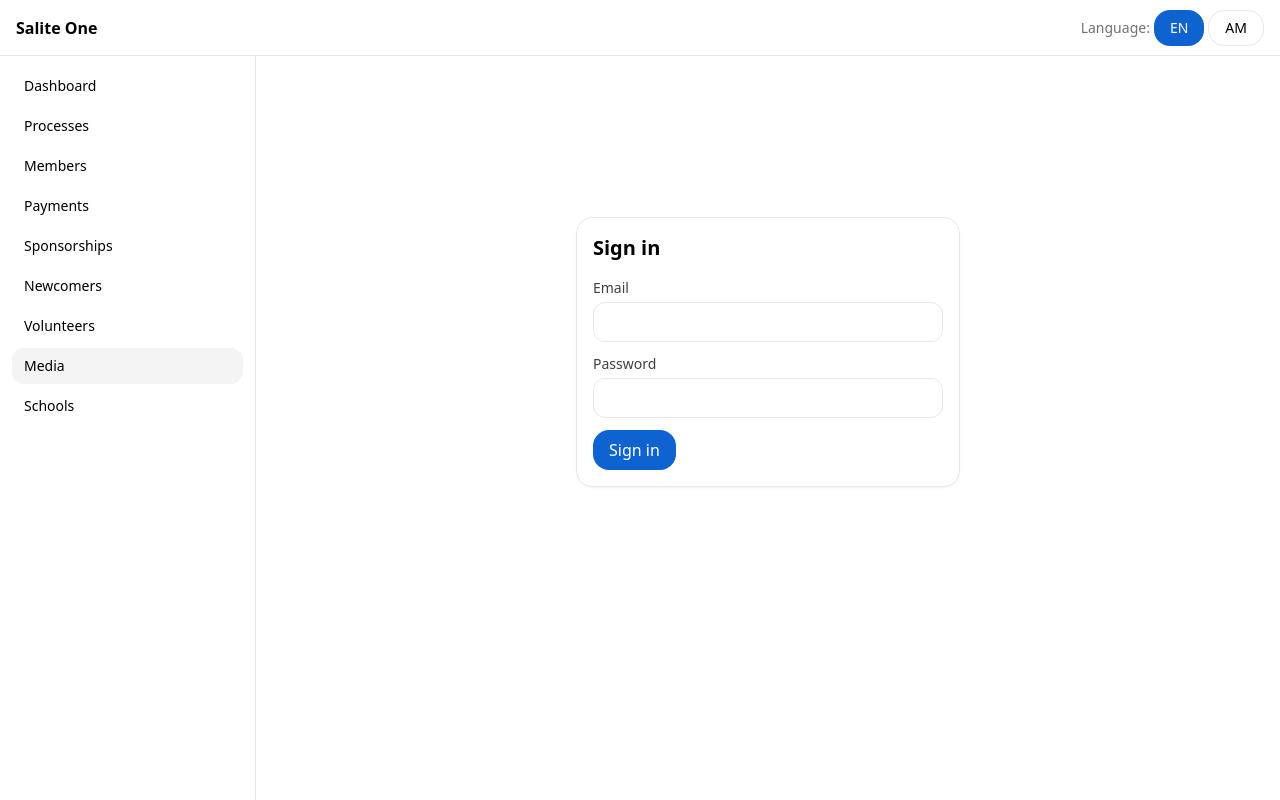
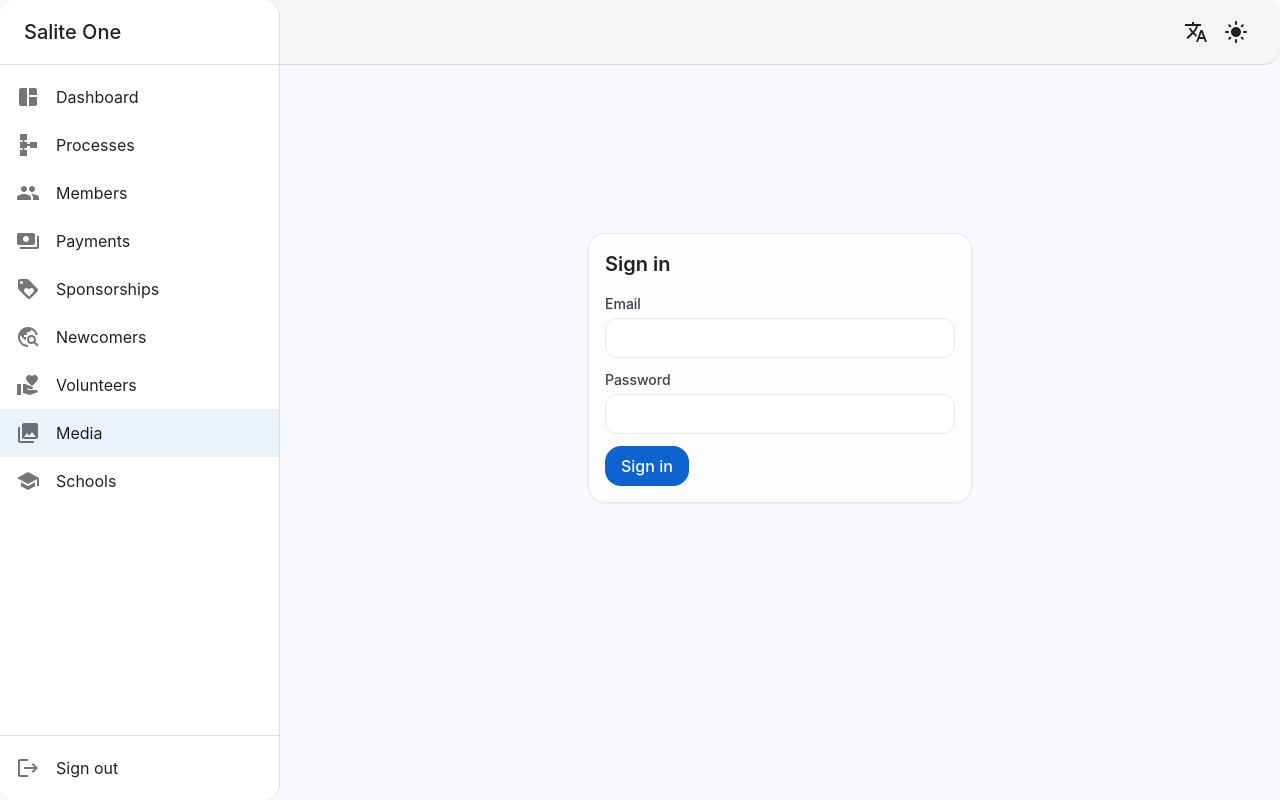
Before and after one commit to javannnn/saliteone_ui, a React (Vite) app: page /media in a window 1280 px wide. Built offline with nearby package versions, Linux system fonts and the light colour scheme; no server answers.

Commit message:
feat(ui): Material 3 layout + theme; MUI setup, mini-rail drawer, theme toggle, role chip; wrap routes in AppLayout

```diff
--- a/package.json
+++ b/package.json
@@ -10,6 +10,10 @@
     "lint": "eslint ."
   },
   "dependencies": {
+    "@emotion/react": "^11.11.4",
+    "@emotion/styled": "^11.11.5",
+    "@mui/icons-material": "^6.1.7",
+    "@mui/material": "^6.1.7",
     "@tanstack/react-query": "^5.0.0",
     "axios": "^1.6.0",
     "class-variance-authority": "^0.7.0",
--- /dev/null
+++ b/src/components/layout/AppLayout.tsx
@@ -0,0 +1,128 @@
+import { PropsWithChildren, useMemo } from "react";
+import { Link, useLocation } from "react-router-dom";
+import {
+  AppBar, Toolbar, Typography, Drawer, Divider, List, ListItemButton, ListItemIcon, ListItemText,
+  IconButton, Box, Chip, useMediaQuery
+} from "@mui/material";
+import MenuIcon from "@mui/icons-material/Menu";
+import DashboardIcon from "@mui/icons-material/SpaceDashboard";
+import SchemaIcon from "@mui/icons-material/Schema";
+import PeopleIcon from "@mui/icons-material/People";
+import PaymentsIcon from "@mui/icons-material/Payments";
+import LoyaltyIcon from "@mui/icons-material/Loyalty";
+import TravelExploreIcon from "@mui/icons-material/TravelExplore";
+import VolunteerActivismIcon from "@mui/icons-material/VolunteerActivism";
+import PhotoLibraryIcon from "@mui/icons-material/PhotoLibrary";
+import SchoolIcon from "@mui/icons-material/School";
+import LogoutIcon from "@mui/icons-material/Logout";
+import TranslateIcon from "@mui/icons-material/Translate";
+import { ThemeToggleButton } from "@/theme";
+import { useAuth } from "@/stores/auth";
+import { useUI } from "@/stores/ui";
+import { logout } from "@/lib/api";
+
+const DRAWER_W = 280;
+const RAIL_W = 72;
+
+const NAV = [
+  { to: "/", label: "Dashboard", icon: <DashboardIcon /> },
+  { to: "/processes", label: "Processes", icon: <SchemaIcon /> },
+  { to: "/members", label: "Members", icon: <PeopleIcon /> },
+  { to: "/payments", label: "Payments", icon: <PaymentsIcon /> },
+  { to: "/sponsorships", label: "Sponsorships", icon: <LoyaltyIcon /> },
+  { to: "/newcomers", label: "Newcomers", icon: <TravelExploreIcon /> },
+  { to: "/volunteers", label: "Volunteers", icon: <VolunteerActivismIcon /> },
+  { to: "/media", label: "Media", icon: <PhotoLibraryIcon /> },
+  { to: "/schools", label: "Schools", icon: <SchoolIcon /> },
+];
+
+export default function AppLayout({ children }: PropsWithChildren) {
+  const { navOpen, setNavOpen, locale, setLocale } = useUI();
+  const { user, roles, clear } = useAuth();
+  const isMdUp = useMediaQuery("(min-width:900px)");
+  const { pathname } = useLocation();
+  const isActive = (to: string) => (to === "/" ? pathname === "/" : pathname.startsWith(to));
+
+  const width = useMemo(() => (isMdUp ? (navOpen ? DRAWER_W : RAIL_W) : 0), [isMdUp, navOpen]);
+
+  async function doLogout() { try { await logout(); } catch {} clear(); window.location.href = "/"; }
+
+  const DrawerContent = (
+    <Box sx={{ height: "100%", display: "flex", flexDirection: "column" }}>
+      <Toolbar sx={{ px: 2 }}>
+        <Typography variant="h6" noWrap>{navOpen ? "Salite One" : "S1"}</Typography>
+      </Toolbar>
+      <Divider />
+      <List sx={{ flex: 1 }}>
+        {NAV.map((item) => (
+          <ListItemButton
+            key={item.to}
+            component={Link}
+            to={item.to}
+            selected={isActive(item.to)}
+            sx={{ px: navOpen ? 2 : 1.2, justifyContent: navOpen ? "initial" : "center" }}
+          >
+            <ListItemIcon sx={{ minWidth: 0, mr: navOpen ? 2 : "auto" }}>{item.icon}</ListItemIcon>
+            {navOpen && <ListItemText primary={item.label} />}
+          </ListItemButton>
+        ))}
+      </List>
+      <Divider />
+      <List>
+        <ListItemButton onClick={doLogout} sx={{ px: navOpen ? 2 : 1.2, justifyContent: navOpen ? "initial" : "center" }}>
+          <ListItemIcon sx={{ minWidth: 0, mr: navOpen ? 2 : "auto" }}><LogoutIcon /></ListItemIcon>
+          {navOpen && <ListItemText primary="Sign out" />}
+        </ListItemButton>
+      </List>
+    </Box>
+  );
+
+  return (
+    <Box sx={{ display: "flex" }}>
+      {/* App Bar */}
+      <AppBar position="fixed" elevation={0} color="default"
+              sx={{ borderBottom: (t) => `1px solid ${t.palette.divider}`, ml: isMdUp ? `${width}px` : 0 }}>
+        <Toolbar>
+          {isMdUp && (
+            <IconButton edge="start" color="inherit" onClick={() => setNavOpen(!navOpen)} sx={{ mr: 1 }}>
+              <MenuIcon />
+            </IconButton>
+          )}
+          <Typography variant="h6" sx={{ flexGrow: 1 }} noWrap>Dashboard</Typography>
+
+          <IconButton color="inherit" onClick={() => setLocale(locale === "en" ? "am" : "en")} title="Language">
+            <TranslateIcon />
+          </IconButton>
+          {roles?.[0] && <Chip size="small" label={roles[0]} sx={{ mx: 1 }} />}
+          <ThemeToggleButton />
+        </Toolbar>
+      </AppBar>
+
+      {/* Drawer */}
+      {isMdUp ? (
+        <Drawer
+          variant="permanent"
+          PaperProps={{ sx: { width, overflowX: "hidden", transition: "width .2s ease" } }}
+          open
+        >
+          {DrawerContent}
+        </Drawer>
+      ) : (
+        <Drawer
+          variant="temporary"
+          open={navOpen}
+          onClose={() => setNavOpen(false)}
+          ModalProps={{ keepMounted: true }}
+          PaperProps={{ sx: { width: DRAWER_W } }}
+        >
+          {DrawerContent}
+        </Drawer>
+      )}
+
+      {/* Page content */}
+      <Box component="main" sx={{ flexGrow: 1, p: { xs: 2, md: 3 }, mt: "64px", ml: isMdUp ? `${width}px` : 0 }}>
+        {children}
+      </Box>
+    </Box>
+  );
+}
--- a/src/components/layout/Sidebar.tsx
+++ b/src/components/layout/Sidebar.tsx
@@ -5,22 +5,4 @@ import { useUI } from "@/stores/ui";
 const link = "block rounded-xl px-3 py-2 text-sm hover:bg-zinc-100 dark:hover:bg-zinc-800";
 const active = "bg-zinc-100 dark:bg-zinc-800";
 
-export default function Sidebar() {
-  const { perms, locale } = useUI();
-  const can = (key: string, el: JSX.Element) => (perms[key] ?? true) ? el : null;
-  return (
-    <aside className="hidden w-64 shrink-0 border-r p-3 md:block">
-      <nav className="space-y-1">
-        <NavLink to="/" end className={({isActive}) => `${link} ${isActive?active:""}`}>{t("dashboard", locale)}</NavLink>
-        <NavLink to="/processes" className={({isActive}) => `${link} ${isActive?active:""}`}>{t("processes", locale)}</NavLink>
-        {can("Member", <NavLink to="/members" className={({isActive}) => `${link} ${isActive?active:""}`}>{t("members", locale)}</NavLink>)}
-        {can("Payment", <NavLink to="/payments" className={({isActive}) => `${link} ${isActive?active:""}`}>{t("payments", locale)}</NavLink>)}
-        {can("Sponsorship", <NavLink to="/sponsorships" className={({isActive}) => `${link} ${isActive?active:""}`}>{t("sponsorships", locale)}</NavLink>)}
-        {can("Newcomer", <NavLink to="/newcomers" className={({isActive}) => `${link} ${isActive?active:""}`}>{t("newcomers", locale)}</NavLink>)}
-        {can("Volunteer", <NavLink to="/volunteers" className={({isActive}) => `${link} ${isActive?active:""}`}>{t("volunteers", locale)}</NavLink>)}
-        {can("Media Request", <NavLink to="/media" className={({isActive}) => `${link} ${isActive?active:""}`}>{t("media", locale)}</NavLink>)}
-        {can("School Enrollment", <NavLink to="/schools" className={({isActive}) => `${link} ${isActive?active:""}`}>{t("schools", locale)}</NavLink>)}
-      </nav>
-    </aside>
-  );
-}
+export default function Sidebar() { return null; }
--- a/src/stores/ui.ts
+++ b/src/stores/ui.ts
@@ -8,14 +8,23 @@ type S = {
   setPerms: (p: Perms) => void;
   locale: Locale;
   setLocale: (l: Locale) => void;
+  theme: "light" | "dark" | "system";
+  setTheme: (t: "light" | "dark" | "system") => void;
+  navOpen: boolean;
+  setNavOpen: (v: boolean) => void;
 };
+
+function load<T>(k: string, d: T): T {
+  try { const v = localStorage.getItem(k); return v ? JSON.parse(v) as T : d; } catch { return d; }
+}
 
 export const useUI = create<S>((set) => ({
   perms: {},
   setPerms: (p) => set({ perms: p }),
-  locale: (localStorage.getItem("locale") as Locale) || "en",
-  setLocale: (l) => {
-    localStorage.setItem("locale", l);
-    set({ locale: l });
-  }
+  locale: load<Locale>("locale", "en"),
+  setLocale: (l) => { try { localStorage.setItem("locale", JSON.stringify(l)); } catch {} set({ locale: l }); },
+  theme: load<"light"|"dark"|"system">("theme", "system"),
+  setTheme: (t) => { try { localStorage.setItem("theme", JSON.stringify(t)); } catch {} set({ theme: t }); },
+  navOpen: load<boolean>("navOpen", true),
+  setNavOpen: (v) => { try { localStorage.setItem("navOpen", JSON.stringify(v)); } catch {} set({ navOpen: v }); }
 }));
--- /dev/null
+++ b/src/theme.tsx
@@ -0,0 +1,56 @@
+import { PropsWithChildren, useMemo } from "react";
+import { CssBaseline, IconButton, PaletteMode, ThemeProvider, createTheme } from "@mui/material";
+import { useMediaQuery } from "@mui/material";
+import { useUI } from "@/stores/ui";
+import LightModeIcon from "@mui/icons-material/LightMode";
+import DarkModeIcon from "@mui/icons-material/DarkMode";
+
+function makeTheme(mode: PaletteMode) {
+  return createTheme({
+    palette: {
+      mode,
+      primary: { main: "#0B57D0" },
+      secondary: { main: "#6750A4" },
+      ...(mode === "dark"
+        ? { background: { default: "#0B0F12", paper: "#121417" } }
+        : { background: { default: "#F7F9FC", paper: "#FFFFFF" } }),
+    },
+    shape: { borderRadius: 12 },
+    typography: {
+      fontFamily: [
+        "Inter", "Roboto", "system-ui", "-apple-system", "Segoe UI",
+        "Helvetica Neue", "Arial", "Noto Sans", "sans-serif"
+      ].join(","),
+      h1: { fontWeight: 700, letterSpacing: "-0.4px" },
+      h2: { fontWeight: 700, letterSpacing: "-0.2px" },
+    },
+    components: {
+      MuiPaper: { styleOverrides: { root: { borderRadius: 16 } } },
+      MuiButton: { defaultProps: { disableElevation: true } },
+    },
+  });
+}
+
+export function ThemeContainer({ children }: PropsWithChildren) {
+  const { theme } = useUI();
+  const prefersDark = useMediaQuery("(prefers-color-scheme: dark)");
+  const mode: PaletteMode = theme === "system" ? (prefersDark ? "dark" : "light") : theme;
+  const themeObj = useMemo(() => makeTheme(mode), [mode]);
+  return (
+    <ThemeProvider theme={themeObj}>
+      <CssBaseline />
+      {children}
+    </ThemeProvider>
+  );
+}
+
+export function ThemeToggleButton() {
+  const { theme, setTheme } = useUI();
+  const cycle = () => {
+    if (theme === "system") setTheme("light");
+    else if (theme === "light") setTheme("dark");
+    else setTheme("system");
+  };
+  const icon = theme === "dark" ? <DarkModeIcon /> : <LightModeIcon />;
+  return <IconButton color="inherit" onClick={cycle} title={`Theme: ${theme}`}>{icon}</IconButton>;
+}
```
Also changed, not shown: src/App.tsx (+17 -14 lines).
